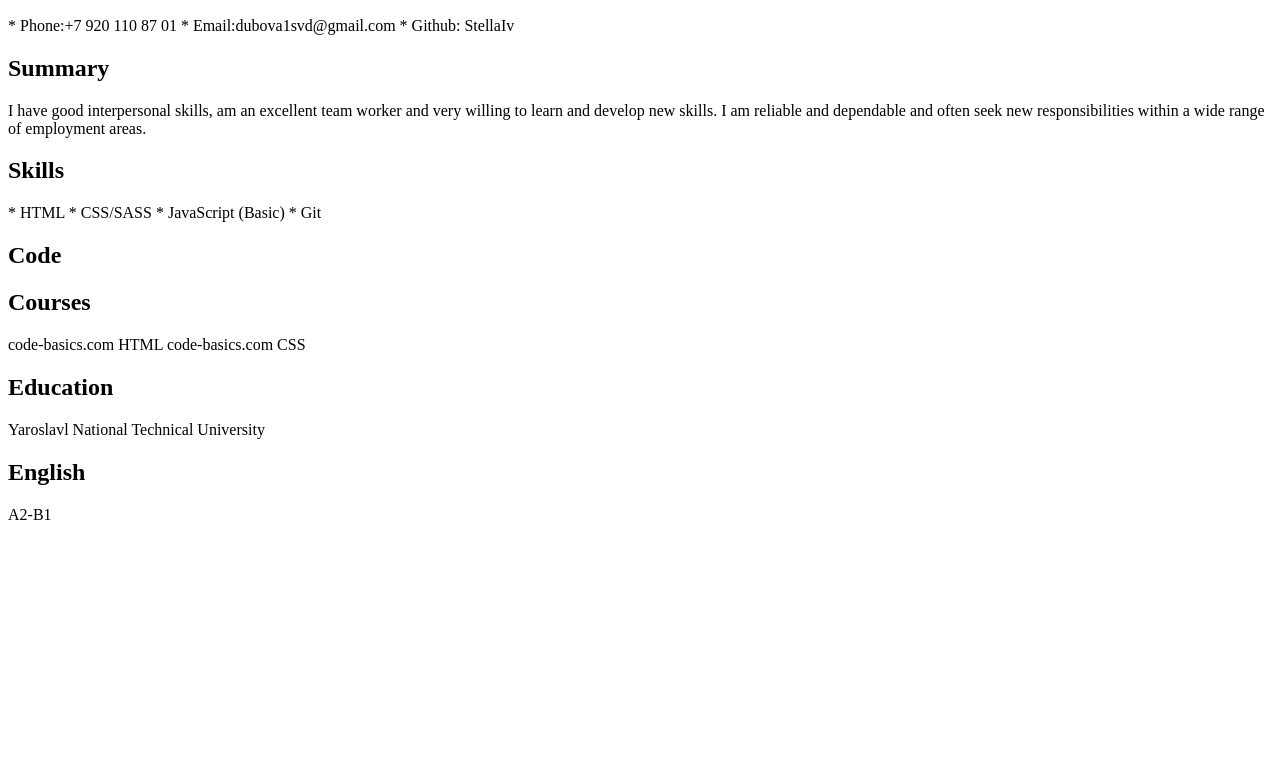
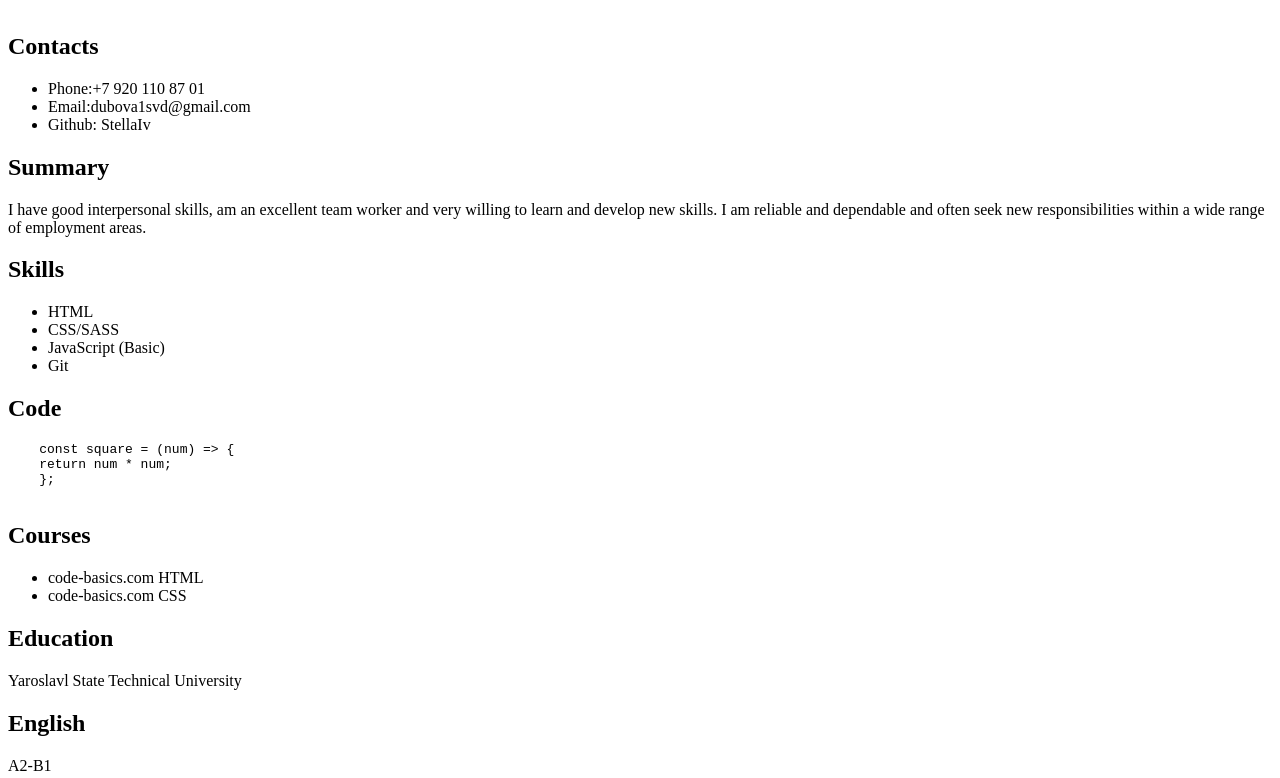
Before and after one commit to StellaIv/rsschool-cv, a plain HTML site: page index.html in a window 1280 px wide. Shown: the part 185-963 px from the top of the page. Before the commit the page ends 800 px from the top, so only its background shows below. Drawn offline with Linux system fonts and the light colour scheme.

Commit message:
docs: filling

```diff
--- a/index.html
+++ b/index.html
@@ -6,46 +6,57 @@
     <meta name="viewport" content="width=device-width, initial-scale=1.0">
     <title>cv</title>
     <link rel="stylesheet" href="style.css">
-    <link rel="icon" href="assets/icon.ico">
+    <link rel="icon" href="assets/favicon.ico" type="image/png">
+    <img src=".assets/img/s.jpg" alt="my photo">
+
 </head
 <body>
     <h1>Svetlana Ivanova
-        <br>
+        <br><br>
     Junior front-end developer
     </h1>
-
-    <img src=".assets/img/s.jpg" alt="my photo">
-
+    <br>
     <h2>Contacts</h2>
-
-    * Phone:+7 920 110 87 01
-    * Email:dubova1svd@gmail.com
-    * Github: StellaIv
+  <ul>
+    <li>Phone:+7 920 110 87 01</li>
+    <li>Email:dubova1svd@gmail.com</li>
+    <li>Github: StellaIv</li>
+ </ul>
 
     <h2>Summary</h2>
 
-    I have good interpersonal skills, am an excellent team worker and very willing to learn and develop new skills.
+    <p>I have good interpersonal skills, am an excellent team worker and very willing to learn and develop new skills.
     I am reliable and dependable and often seek new responsibilities within a wide range of employment areas.
+    </p>
 
     <h2>Skills</h2>
-
-    * HTML
-    * CSS/SASS
-    * JavaScript (Basic)
-    * Git
+  <ul>
+    <li> HTML</li>
+    <li> CSS/SASS</li>
+    <li> JavaScript (Basic)</li>
+    <li> Git</li>
+  </ul>
 
     <h2>Code</h2>
 
-
+    <code>
+      <pre>
+    const square = (num) => {
+    return num * num;
+    };
+    </pre>
+    </code>
 
     <h2>Courses</h2>
 
-    code-basics.com HTML
-    code-basics.com CSS
+    <ul>
+     <li>code-basics.com HTML</li>
+     <li>code-basics.com CSS</li>
+    </ul>
 
     <h2>Education</h2>
 
-    <p>Yaroslavl National Technical University</p>
+    <p>Yaroslavl State Technical University</p>
 
     <h2>English</h2>
 
```
Also changed, not shown: assets/img/favicon.ico (renamed from assets/img/icon.ico).
